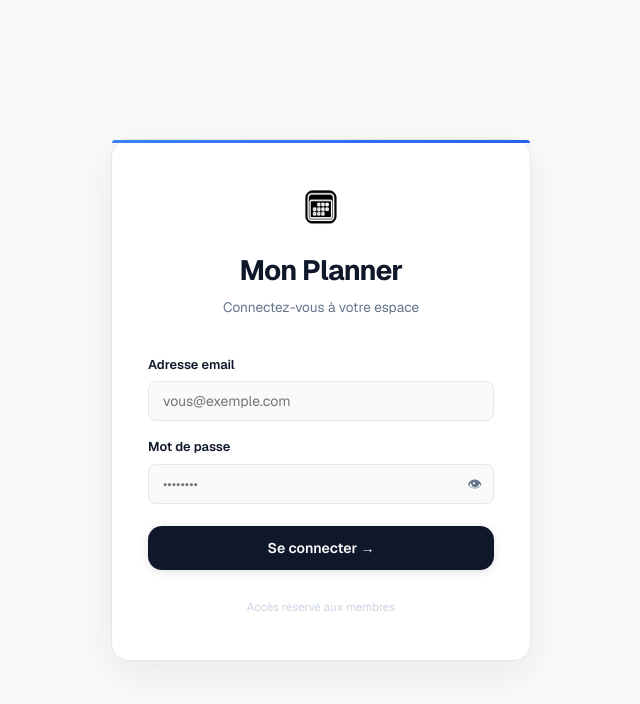
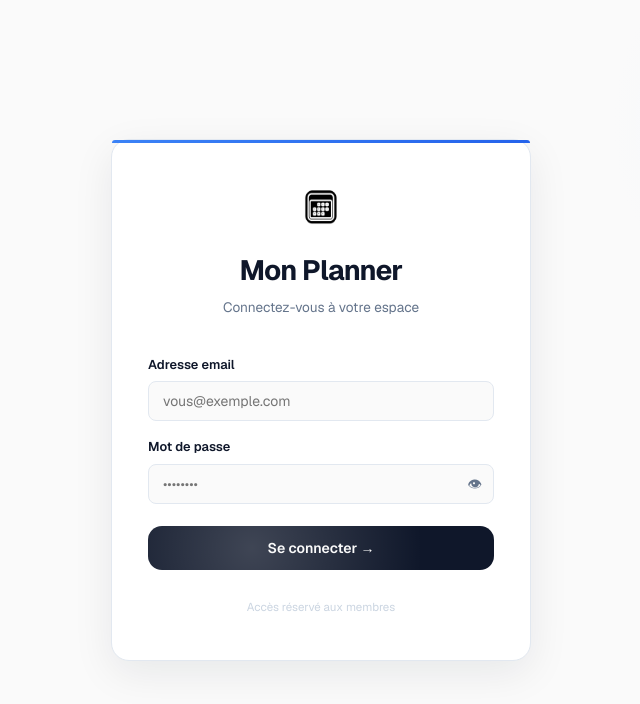
Before and after one commit to Akhy1001/my-planner, a Next.js app: page /login in a window 1280 px wide. Shown: the top 704 px of the page, without its empty margins (319-959 px from the left). Built offline with nearby package versions, Linux system fonts and the light colour scheme; no server answers.

Commit message:
style: appliquer le degradé subtil blanc et la couleur de la sidebar a tous les boutons

```diff
--- a/app/components/AgendaView.tsx
+++ b/app/components/AgendaView.tsx
@@ -261,7 +261,29 @@ export default function AgendaView() {
             {/* Navigation */}
             <div style={{ display: 'flex', gap: '6px' }}>
               <motion.button whileHover={{ scale: 1.04 }} whileTap={{ scale: 0.95 }} transition={{ duration: 0.15 }} onClick={goPrev} style={btnStyle}>‹</motion.button>
-              <motion.button whileHover={{ scale: 1.02 }} whileTap={{ scale: 0.95 }} transition={{ duration: 0.15 }} onClick={goToToday} style={{ ...btnStyle, fontSize: '0.78rem', padding: '6px 14px', fontWeight: 600 }}>Aujourd&apos;hui</motion.button>
+              <motion.button
+                whileHover={{ scale: 1.02 }}
+                whileTap={{ scale: 0.95 }}
+                transition={{ duration: 0.15 }}
+                onClick={goToToday}
+                style={{
+                  padding: '6px 14px',
+                  background: 'var(--primary-btn-bg, var(--ink))',
+                  color: 'var(--primary-btn-fg, var(--cream))',
+                  border: 'none',
+                  borderRadius: '14px',
+                  cursor: 'pointer',
+                  fontSize: '0.78rem',
+                  fontFamily: 'inherit',
+                  fontWeight: 600,
+                  boxShadow: '0 2px 8px var(--primary-btn-shadow, rgba(15,23,42,0.12))',
+                  transition: 'all 0.22s cubic-bezier(0.16, 1, 0.3, 1)',
+                }}
+                onMouseEnter={e => { e.currentTarget.style.background = 'var(--primary-btn-hover, var(--ink-light))'; }}
+                onMouseLeave={e => { e.currentTarget.style.background = 'var(--primary-btn-bg, var(--ink))'; }}
+              >
+                Aujourd&apos;hui
+              </motion.button>
               <motion.button whileHover={{ scale: 1.04 }} whileTap={{ scale: 0.95 }} transition={{ duration: 0.15 }} onClick={goNext} style={btnStyle}>›</motion.button>
             </div>
           </div>
--- a/app/components/GoalsView.tsx
+++ b/app/components/GoalsView.tsx
@@ -85,7 +85,10 @@ export default function GoalsView() {
                 border: 'none', borderRadius: '14px', cursor: 'pointer',
                 fontSize: '0.84rem', fontFamily: 'inherit', fontWeight: 600,
                 boxShadow: '0 2px 8px var(--primary-btn-shadow, rgba(15, 23, 42, 0.12))',
+                transition: 'background 0.22s cubic-bezier(0.16, 1, 0.3, 1), box-shadow 0.22s cubic-bezier(0.16, 1, 0.3, 1)',
               }}
+              onMouseEnter={e => { e.currentTarget.style.background = 'var(--primary-btn-hover, var(--ink-light))'; }}
+              onMouseLeave={e => { e.currentTarget.style.background = 'var(--primary-btn-bg, var(--ink))'; }}
             >
               Créer
             </motion.button>
@@ -242,7 +245,10 @@ function GoalDetail({ goal, onToggle, onAddMilestone }: { goal: Goal; onToggle:
               padding: '9px 16px', background: 'var(--primary-btn-bg, var(--ink))', color: 'var(--primary-btn-fg, var(--cream))',
               border: 'none', borderRadius: '14px', cursor: 'pointer', fontSize: '0.84rem', fontFamily: 'inherit', fontWeight: 600,
               boxShadow: '0 2px 8px var(--primary-btn-shadow, rgba(15, 23, 42, 0.12))',
+              transition: 'background 0.22s cubic-bezier(0.16, 1, 0.3, 1), box-shadow 0.22s cubic-bezier(0.16, 1, 0.3, 1)',
             }}
+            onMouseEnter={e => { e.currentTarget.style.background = 'var(--primary-btn-hover, var(--ink-light))'; }}
+            onMouseLeave={e => { e.currentTarget.style.background = 'var(--primary-btn-bg, var(--ink))'; }}
           >
             +
           </motion.button>
--- a/app/components/HabitsView.tsx
+++ b/app/components/HabitsView.tsx
@@ -67,7 +67,9 @@ export default function HabitsView() {
                   border: '1px solid var(--border)',
                   background: newHabit.target === n ? 'var(--primary-btn-bg, var(--ink))' : 'transparent',
                   color: newHabit.target === n ? 'var(--primary-btn-fg, white)' : 'var(--stone)',
+                  boxShadow: newHabit.target === n ? '0 2px 8px var(--primary-btn-shadow, rgba(15,23,42,0.12))' : 'none',
                   cursor: 'pointer', fontSize: '0.78rem', fontFamily: 'inherit', fontWeight: 600,
+                  transition: 'all 0.22s cubic-bezier(0.16, 1, 0.3, 1)',
                 }}
               >
                 {n}j/sem
@@ -85,7 +87,10 @@ export default function HabitsView() {
               border: 'none', borderRadius: '14px', cursor: 'pointer',
               fontSize: '0.84rem', fontFamily: 'inherit', fontWeight: 600,
               boxShadow: '0 2px 8px var(--primary-btn-shadow, rgba(15, 23, 42, 0.12))',
+              transition: 'background 0.22s cubic-bezier(0.16, 1, 0.3, 1), box-shadow 0.22s cubic-bezier(0.16, 1, 0.3, 1)',
             }}
+            onMouseEnter={e => { e.currentTarget.style.background = 'var(--primary-btn-hover, var(--ink-light))'; }}
+            onMouseLeave={e => { e.currentTarget.style.background = 'var(--primary-btn-bg, var(--ink))'; }}
           >
             Créer l&apos;habitude
           </motion.button>
--- a/app/components/NotesView.tsx
+++ b/app/components/NotesView.tsx
@@ -138,7 +138,9 @@ export default function NotesView() {
                 border: '1px solid var(--border)',
                 background: !filterTag ? 'var(--primary-btn-bg, var(--ink))' : 'transparent',
                 color: !filterTag ? 'var(--primary-btn-fg, white)' : 'var(--stone)',
+                boxShadow: !filterTag ? '0 2px 8px var(--primary-btn-shadow, rgba(15,23,42,0.12))' : 'none',
                 cursor: 'pointer', fontSize: '0.74rem', fontFamily: 'inherit', fontWeight: 600,
+                transition: 'all 0.22s cubic-bezier(0.16, 1, 0.3, 1)',
               }}
             >
               Tout
--- a/app/components/Sidebar.tsx
+++ b/app/components/Sidebar.tsx
@@ -119,9 +119,9 @@ export default function Sidebar({ activeTab, setActiveTab, user, onSignOut, isDa
                 borderRadius: '14px',
                 border: 'none',
                 background: active
-                  ? (isPinkUser ? 'var(--accent)' : 'var(--ink)')
+                  ? 'var(--primary-btn-bg)'
                   : 'transparent',
-                color: active ? (isPinkUser ? 'white' : 'var(--cream)') : 'var(--stone)',
+                color: active ? 'var(--primary-btn-fg, var(--cream))' : 'var(--stone)',
                 boxShadow: active ? '0 2px 8px var(--primary-btn-shadow, rgba(15,23,42,0.12))' : 'none',
                 cursor: 'pointer',
                 fontSize: '0.84rem',
@@ -147,17 +147,6 @@ export default function Sidebar({ activeTab, setActiveTab, user, onSignOut, isDa
                 }
               }}
             >
-              {/* Glow effect background on active */}
-              {active && (
-                <div style={{
-                  position: 'absolute',
-                  inset: 0,
-                  background: 'radial-gradient(circle at 30% 50%, rgba(255,255,255,0.2) 0%, transparent 70%)',
-                  pointerEvents: 'none',
-                  opacity: 0,
-                  animation: 'enter 0.35s cubic-bezier(0.16, 1, 0.3, 1) forwards',
-                }} />
-              )}
 
               <div style={{
                 fontSize: '1rem',
--- a/app/globals.css
+++ b/app/globals.css
@@ -55,11 +55,11 @@
   --radius-3xl: 22px;
   --radius-full: 9999px;
 
-  /* Boutons d'action principaux */
-  --primary-btn-bg: var(--ink);
+  /* Boutons d'action principaux avec dégradé subtil blanc */
+  --primary-btn-bg: radial-gradient(circle at 30% 50%, rgba(255, 255, 255, 0.2) 0%, transparent 70%), var(--ink);
   --primary-btn-fg: var(--cream);
-  --primary-btn-hover: var(--ink-light);
-  --primary-btn-shadow: rgba(15, 23, 42, 0.12);
+  --primary-btn-hover: radial-gradient(circle at 30% 50%, rgba(255, 255, 255, 0.28) 0%, transparent 70%), var(--ink-light);
+  --primary-btn-shadow: 0 4px 12px rgba(15, 23, 42, 0.16);
 }
 
 /* ── Mode Sombre (Section 3.1) ── */
@@ -101,11 +101,11 @@ html.dark {
   --priority-low: #60A5FA;
   --priority-low-bg: rgba(59, 130, 246, 0.2);
 
-  /* Boutons d'action principaux */
-  --primary-btn-bg: var(--ink);
-  --primary-btn-fg: var(--cream);
-  --primary-btn-hover: var(--ink-light);
-  --primary-btn-shadow: rgba(0, 0, 0, 0.3);
+  /* Boutons d'action principaux avec dégradé subtil blanc */
+  --primary-btn-bg: radial-gradient(circle at 30% 50%, rgba(255, 255, 255, 0.2) 0%, transparent 70%), #0F172A;
+  --primary-btn-fg: #F8FAFC;
+  --primary-btn-hover: radial-gradient(circle at 30% 50%, rgba(255, 255, 255, 0.28) 0%, transparent 70%), #1E293B;
+  --primary-btn-shadow: 0 4px 12px rgba(0, 0, 0, 0.35);
 }
 
 [data-theme="dark"] .paper-bg,
@@ -184,11 +184,11 @@ html.dark[data-theme="pink"] {
   --priority-low: #D4607E;
   --priority-low-bg: #FEF0F5;
 
-  /* Boutons d'action principaux (harmonisé avec le rose pastel de la charte) */
-  --primary-btn-bg: var(--accent);
+  /* Boutons d'action principaux (harmonisé avec le rose pastel de la charte et dégradé subtil blanc) */
+  --primary-btn-bg: radial-gradient(circle at 30% 50%, rgba(255, 255, 255, 0.25) 0%, transparent 70%), var(--accent);
   --primary-btn-fg: #FFFFFF;
-  --primary-btn-hover: var(--accent-hover);
-  --primary-btn-shadow: rgba(212, 96, 126, 0.25);
+  --primary-btn-hover: radial-gradient(circle at 30% 50%, rgba(255, 255, 255, 0.35) 0%, transparent 70%), var(--accent-hover);
+  --primary-btn-shadow: 0 4px 12px rgba(212, 96, 126, 0.25);
 }
 
 [data-profile="rose"] .paper-bg,
```
